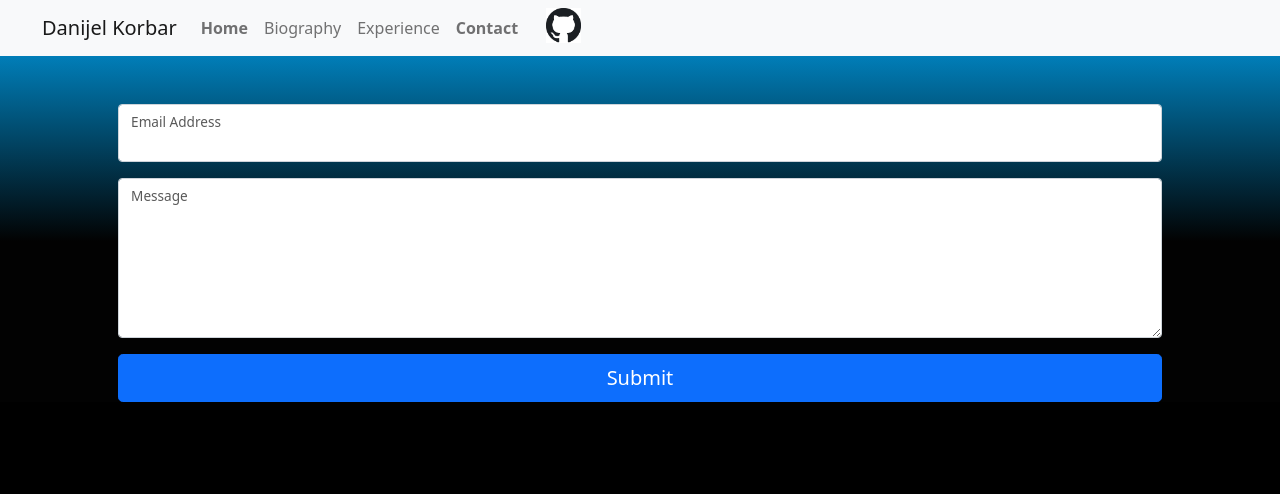
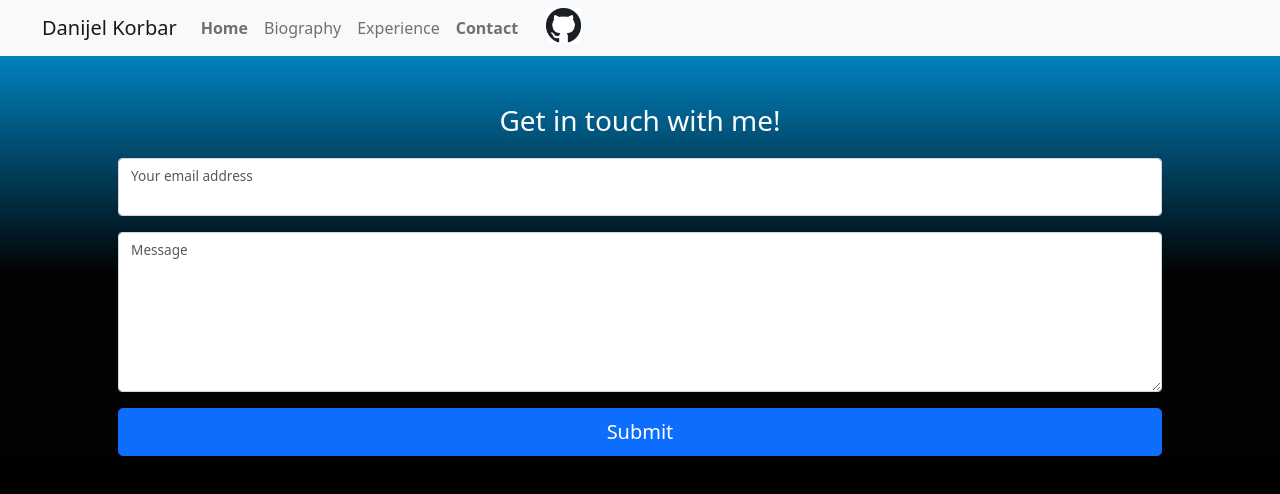
Before and after one commit to ethernal12/danijelkorbar.com, a Vue app in the folder frontend/: page /contact in a window 1280 px wide. Shown: the top 494 px of the page. Built offline with nearby package versions, Linux system fonts and the light colour scheme.

Commit message:
Added text on contact page and fixed styling.

```diff
--- a/frontend/src/main.css
+++ b/frontend/src/main.css
@@ -162,7 +162,7 @@ template {
   }
   h3 {
     text-align: center;
-
+    margin-bottom: 20px;
 
   }
   h4 {
--- a/frontend/src/views/ContactView.vue
+++ b/frontend/src/views/ContactView.vue
@@ -6,6 +6,7 @@
       id="contactForm"
 
     >
+    <h3>Get in touch with me!</h3>
       <div class="form-floating mb-3">
         <input
           class="form-control"
@@ -14,7 +15,8 @@
           name="email"
           data-sb-validations="required,email"
         />
-        <label for="emailAddress" style="color: black">Email Address</label>
+
+        <label for="emailAddress" style="color: black">Your email address</label>
         <div class="invalid-feedback" data-sb-feedback="emailAddress:required">
           Email Address is required.
         </div>
```
